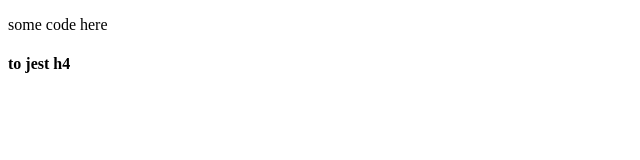
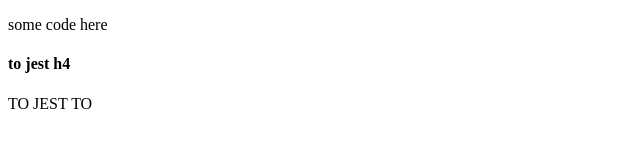
Before and after one commit to GYMJUICE/gymjuice.github.io, a plain HTML site: page index.html in a window 1280 px wide. Shown: the full height of the page, 0-640 px from the left. Drawn offline with Linux system fonts and the light colour scheme.

Commit message:
Dodano drugi paragraf na gałęzi alfa-version

```diff
--- a/index.html
+++ b/index.html
@@ -8,5 +8,6 @@
 <body>
     <p>some code here</p>
     <h4>to jest h4</h4>
+    <p>TO JEST TO</p>
 </body>
 </html>
```
